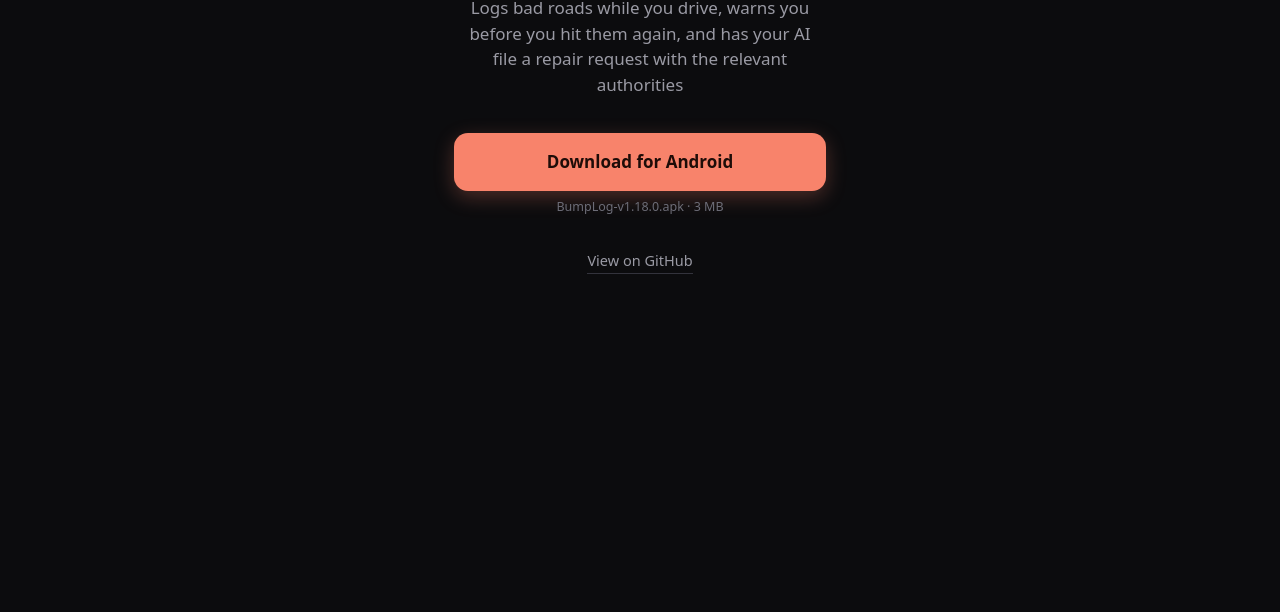
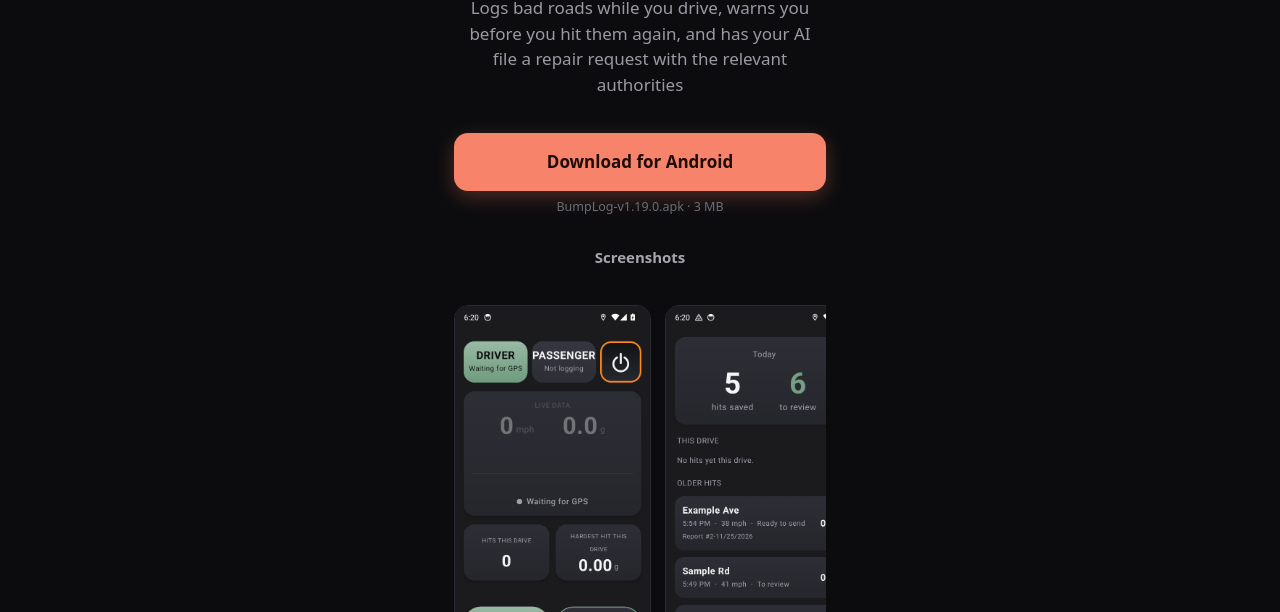
Before and after one commit to MtndaleRedneck/BumpLog, a plain HTML site: page docs/index.html in a window 1280 px wide. Shown: the part 340-952 px from the top of the page. Before the commit the page ends 800 px from the top, so only its background shows below. Drawn offline with Linux system fonts and the light colour scheme; no server answers.

Commit message:
Add screenshots gallery from the 1.19.0 build; download fallback points at 1.19.0

```diff
--- a/docs/index.html
+++ b/docs/index.html
@@ -28,7 +28,10 @@ h1{font-size:34px;font-weight:700;letter-spacing:.2px}
 <img class="logo" src="logo.webp?v=3" width="120" height="120" alt="BumpLog icon">
 <h1>BumpLog</h1>
 <p class="tag">Logs bad roads while you drive, warns you before you hit them again, and has your AI file a repair request with the relevant authorities</p>
-<div class="dl"><div><a class="btn" id="dl-and" href="https://github.com/MtndaleRedneck/BumpLog/releases/download/v1.18.0/BumpLog-v1.18.0.apk">Download for Android</a><div class="ver" id="dl-and-ver">BumpLog-v1.18.0.apk · 3 MB</div></div></div>
+<div class="dl"><div><a class="btn" id="dl-and" href="https://github.com/MtndaleRedneck/BumpLog/releases/download/v1.19.0/BumpLog-v1.19.0.apk">Download for Android</a><div class="ver" id="dl-and-ver">BumpLog-v1.19.0.apk · 3 MB</div></div></div>
+<style>.shots{display:flex;gap:14px;overflow-x:auto;padding:8px 20px 20px;margin:28px auto 0;max-width:900px;scroll-snap-type:x proximity}.shots img{height:420px;width:auto;border-radius:14px;border:1px solid #2a2a32;flex:0 0 auto;scroll-snap-align:start}.shots-h{margin-top:30px;font-size:15px;color:#a8a6ad;font-weight:600}</style>
+<h2 class="shots-h">Screenshots</h2>
+<div class="shots"><img src="screenshots/c119-home.png" alt="BumpLog home screen" loading="lazy"><img src="screenshots/c119-review.png" alt="Review tab with saved hits" loading="lazy"><img src="screenshots/c119-stats.png" alt="Stats screen" loading="lazy"><img src="screenshots/c119-settings.png" alt="Settings screen" loading="lazy"></div>
 <a class="gh" href="https://github.com/MtndaleRedneck/BumpLog">View on GitHub</a>
 </main>
 <script>
```
Also changed, not shown: docs/screenshots/c119-home.png (added), docs/screenshots/c119-review.png (added), docs/screenshots/c119-settings.png (added), docs/screenshots/c119-stats.png (added).
